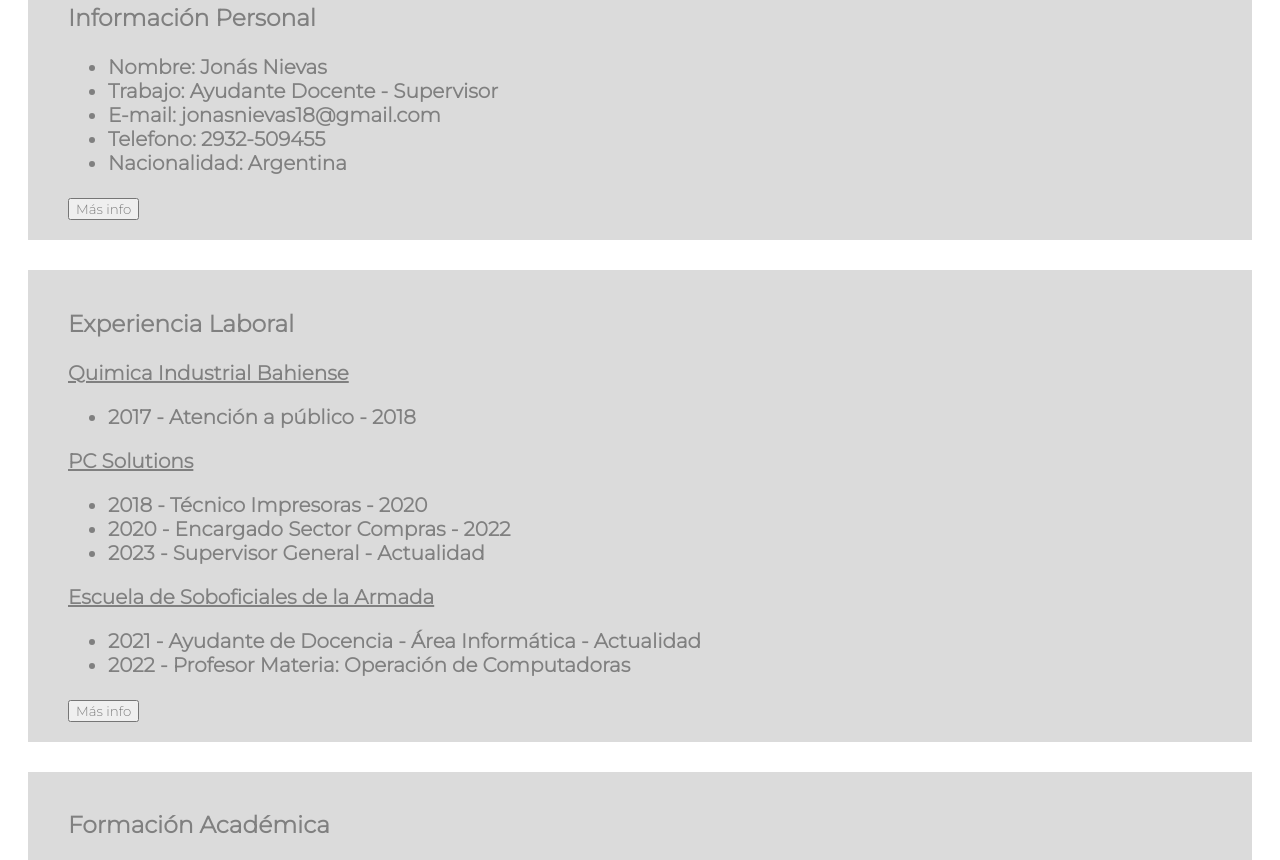
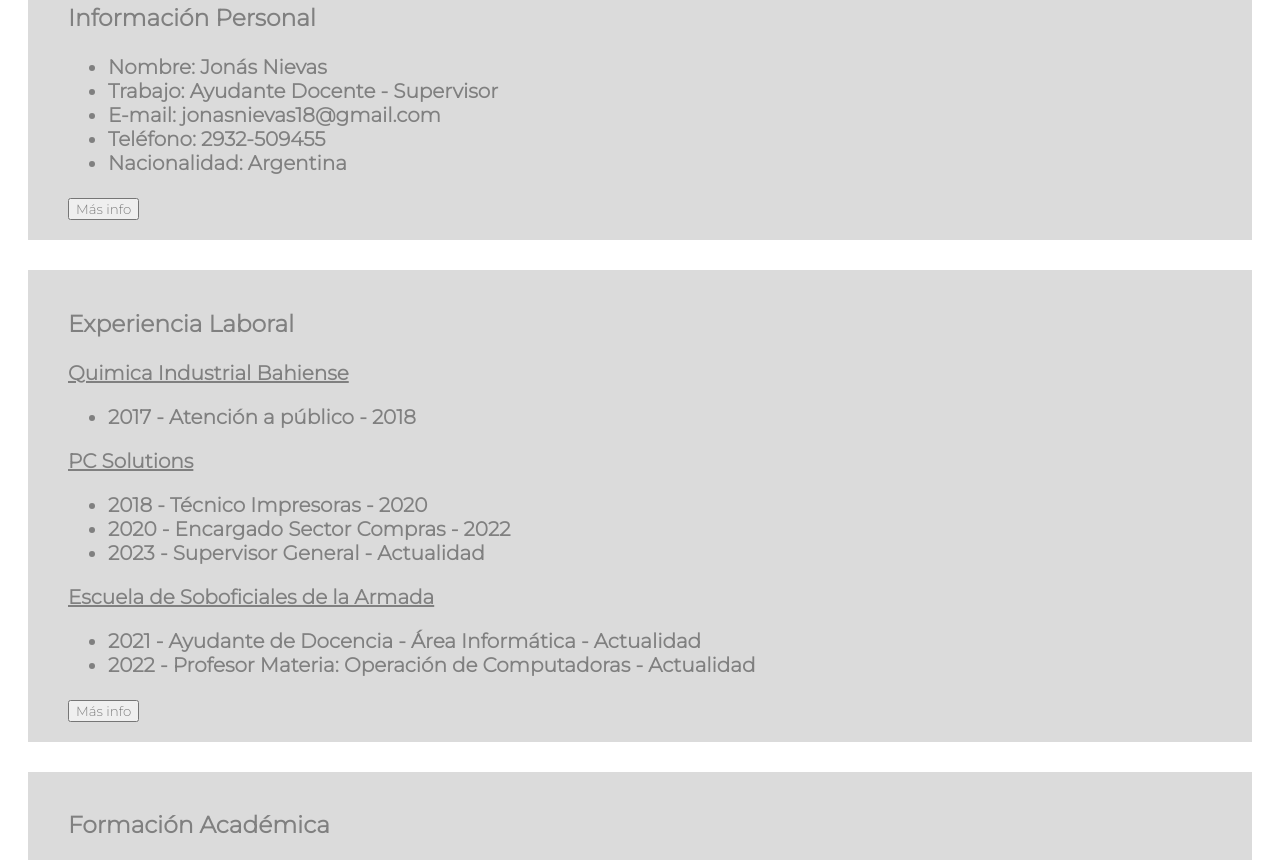
Before and after one commit to joninievas/joninievas.github.io, a plain HTML site: page index.html in a window 1280 px wide. Shown: the part 417-1277 px from the top of the page. Drawn offline with Linux system fonts and the light colour scheme.

Commit message:
Update index.html

```diff
--- a/index.html
+++ b/index.html
@@ -25,7 +25,7 @@
             <li>Nombre: Jonás Nievas</li>
             <li>Trabajo: Ayudante Docente - Supervisor</li>
             <li>E-mail: jonasnievas18@gmail.com</li>
-            <li>Telefono: 2932-509455</li>
+            <li>Teléfono: 2932-509455</li>
             <li>Nacionalidad: Argentina</li>
         </ul>
         <ul id="info_per">
@@ -60,7 +60,7 @@
         </P>
         <ul>
             <li>2021 - Ayudante de Docencia - Área Informática - Actualidad</li>
-            <li>2022 - Profesor Materia: Operación de Computadoras</li>
+            <li>2022 - Profesor Materia: Operación de Computadoras - Actualidad</li>
         </ul>
         <ul id="info_exp" >
             <li>Actualmente soy Supervisor en la empresa PC Solutions, que es un local de venta y reparación de insumos informáticos </li>
```
